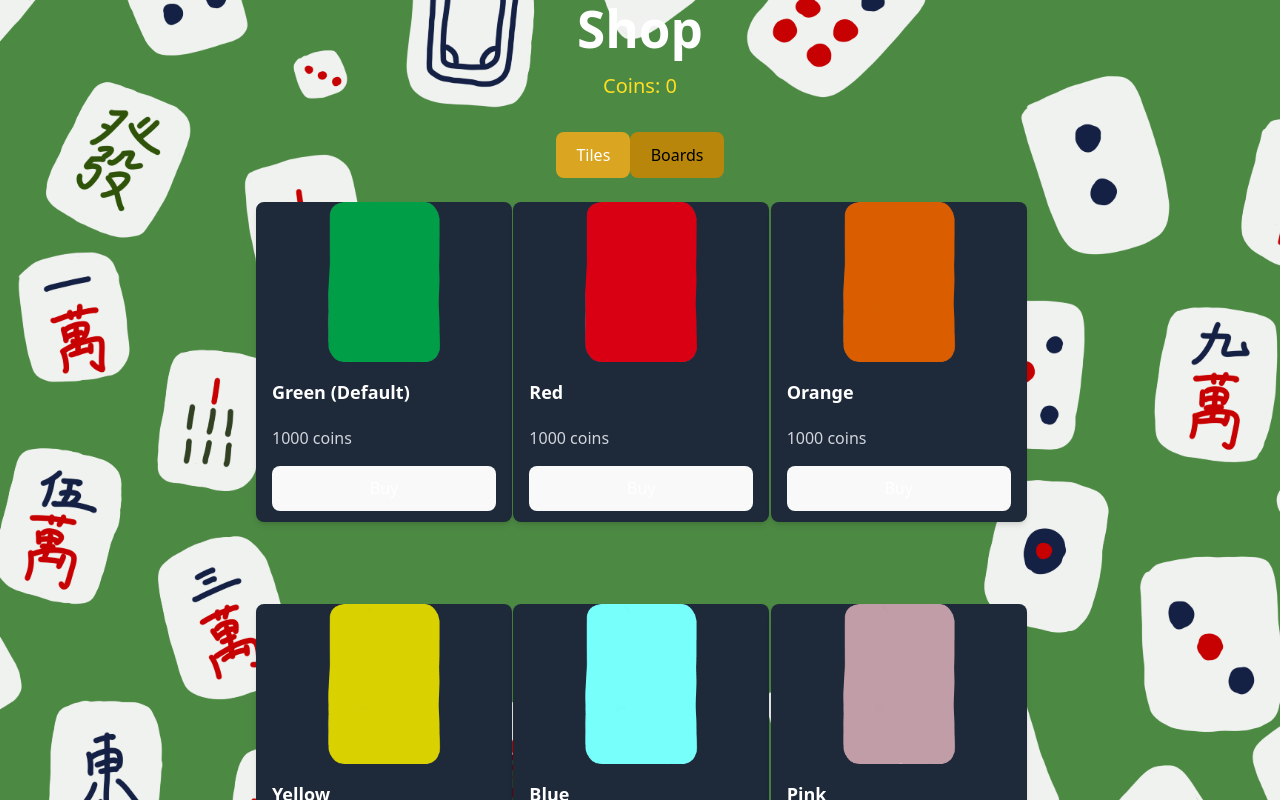
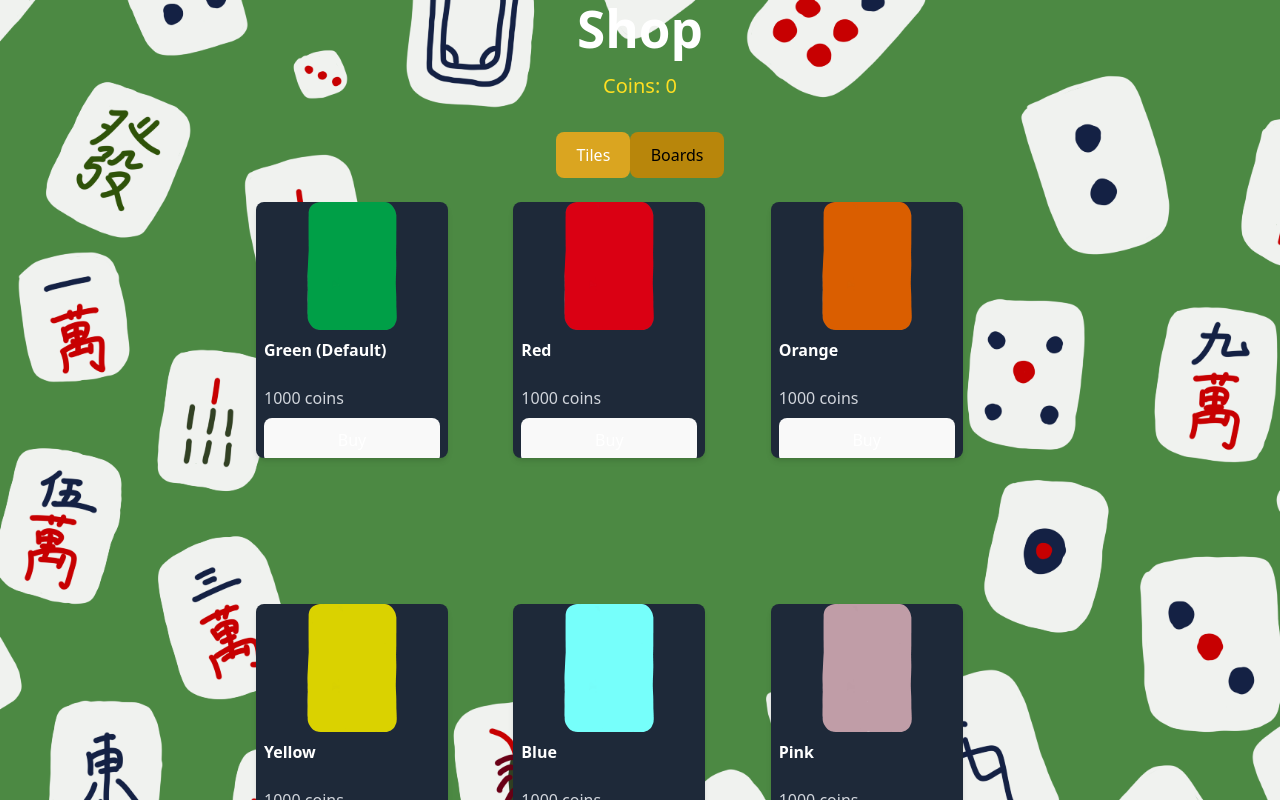
Before and after one commit to noellethen/mahjong.io, a React (Vite) app in the folder frontend/: page /shop in a window 1280 px wide. Shown: the top 800 px of the page. Built offline with nearby package versions, Linux system fonts and the light colour scheme; no server answers.

Commit message:
card smaller

```diff
--- a/frontend/src/components/Shop.tsx
+++ b/frontend/src/components/Shop.tsx
@@ -95,17 +95,17 @@ const ShopItem: React.FC<ShopItemProps> = ({ item, onBuySuccess, owned }) => {
   };
 
   return (
-    <div className="bg-gray-800 rounded-lg shadow-md overflow-hidden flex flex-col w-64 h-80">
+    <div className="bg-gray-800 rounded-lg shadow-md overflow-hidden flex flex-col w-48 h-64">
       <img
         src={item.imageUrl}
         alt={item.name}
-        className="h-40 w-full object-contain"
+        className="h-32 w-full object-contain"
       />
-      <div className="p-4 flex flex-col flex-grow">
-        <h3 className="text-lg font-semibold mb-2 text-white h-10 overflow-hidden whitespace-nowrap overflow-ellipsis">
+      <div className="p-2 flex flex-col flex-grow">
+        <h3 className="text-base font-semibold mb-2 text-white h-10 overflow-hidden whitespace-nowrap overflow-ellipsis">
           {item.name}
         </h3>
-        <p className="text-gray-300 mb-4">{item.price} coins</p>
+        <p className="text-gray-300 mb-2">{item.price} coins</p>
         <button
           className={`mt-auto ${
             owned
@@ -113,7 +113,7 @@ const ShopItem: React.FC<ShopItemProps> = ({ item, onBuySuccess, owned }) => {
               : loading
               ? 'bg-gray-500 cursor-not-allowed'
               : 'bg-blue-600 hover:bg-blue-700'
-          } text-white font-medium py-2 px-4 rounded`}
+          } text-white font-medium py-1 px-3 rounded`}
           onClick={handleBuy}
           disabled={loading || owned}
         >
```
